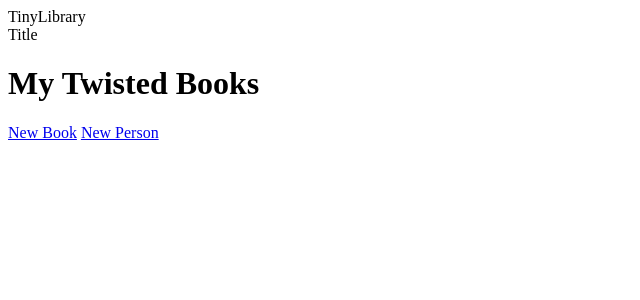
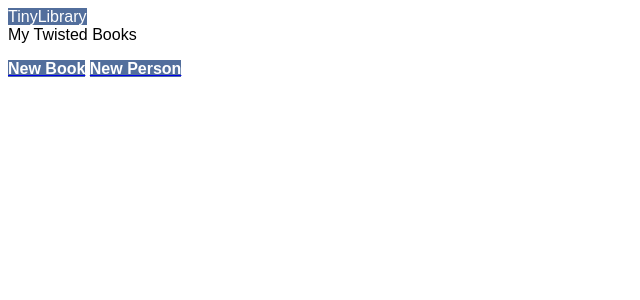
Before and after one commit to Colorless-Green-Ideas/tinylibrary, a Django app: a page that uses tinylibrary/templates/base.html in a window 1280 px wide. Shown: the top 300 px of the page, without its empty margins (0-640 px from the left). Run offline with Django 3.2, Linux system fonts and the light colour scheme; data that the repository does not hold is empty.

Commit message:
hello half decent look

```diff
--- a/tinylibrary/templates/base.html
+++ b/tinylibrary/templates/base.html
@@ -12,21 +12,29 @@
 <link rel="import" href="{% static 'tinylibrary/components/bower_components/core-header-panel/core-header-panel.html'%}">
 <link rel="import" href="{% static 'tinylibrary/components/bower_components/core-icons/core-icons.html'%}">
 <link rel="import" href="{% static 'tinylibrary/components/bower_components/paper-icon-button/paper-icon-button.html'%}">
-
+<style type="text/css">
+    html{
+        font-family:sans-serif;
+    }
+    paper-button{
+        background: #526E9C;
+        color: white;
+        font-weight: bolder;
+    }
+</style>
 
     {% block head %}{% endblock %}
 </head>
 <body>
 <core-scaffold>
 <core-header-panel navigation flex mode="seamed">
-<core-toolbar>TinyLibrary</core-toolbar>
+<core-toolbar style="background-color: #526E9C; color: #fff;">TinyLibrary</core-toolbar>
     <core-menu theme="core-light-theme">
       <core-item icon="settings" label="item1"></core-item>
       <core-item icon="settings" label="item2"></core-item>
     </core-menu>
 </core-header-panel>
-      <div tool>Title</div>
-    <div class="content"> {% block body %}{% endblock %}</div>
+{% block body %}{% endblock %}
 </core-scaffold>
 </body>
 </html>
--- a/tinylibrary/templates/tinylibrary/book_list.html
+++ b/tinylibrary/templates/tinylibrary/book_list.html
@@ -5,7 +5,8 @@
 <link rel="import" href="{% static 'tinylibrary/components/bower_components/paper-button/paper-button.html'%}">
 {% endblock %}
 {% block body %}
-    <h1>My Twisted Books</h1>
+<div tool>My Twisted Books</div>
+<div class="content" fit>
     <ul>
     {% if object_list%}
         {% for book in object_list %}
@@ -17,4 +18,6 @@
     </ul>
     <a href="{% url 'tinylibrary:book-new' %}"><paper-button raised>New Book</paper-button></a>
     <a href="{% url 'tinylibrary:person-create' %}"><paper-button raised>New Person</paper-button></a>
+</div>
+</div>
 {% endblock %}
```
